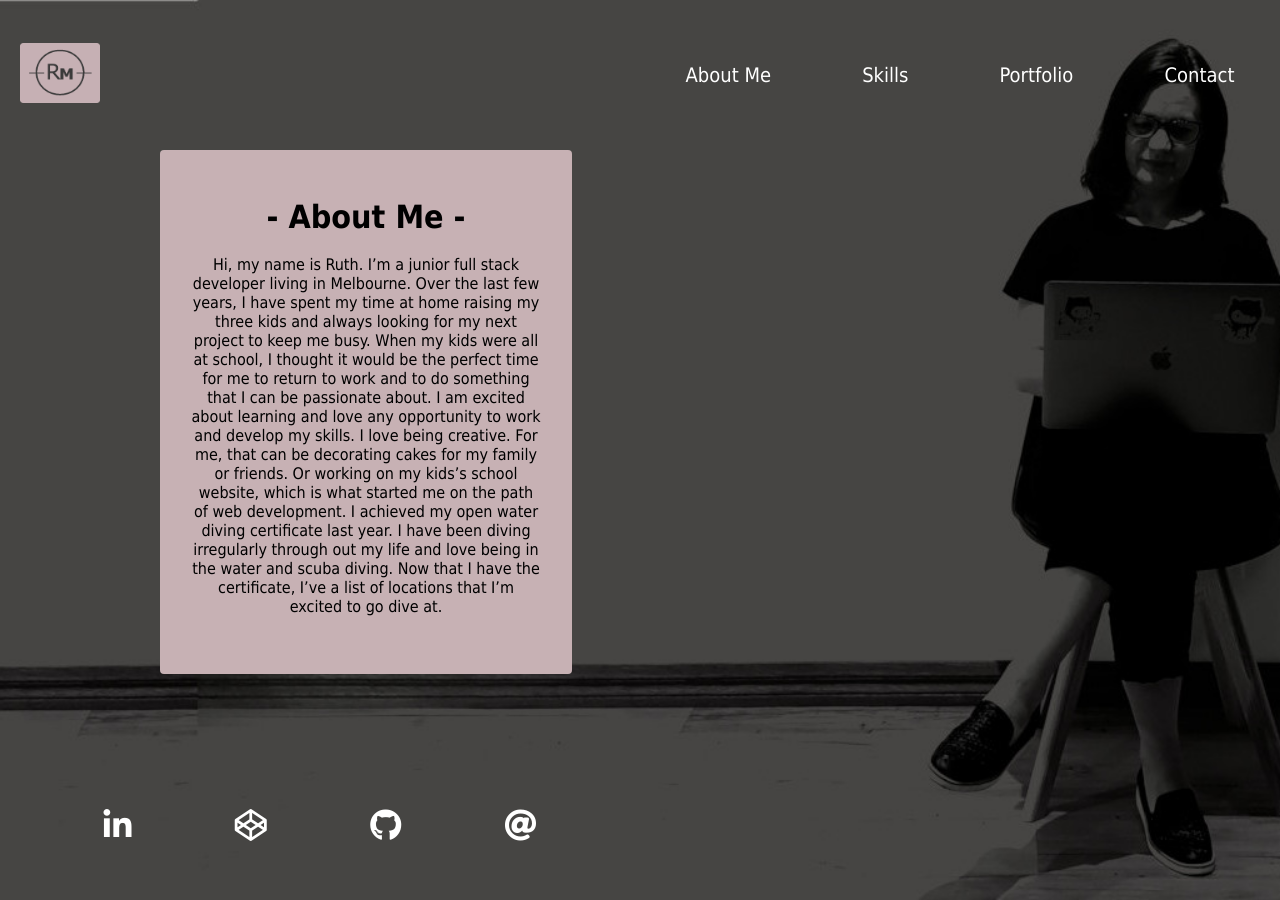
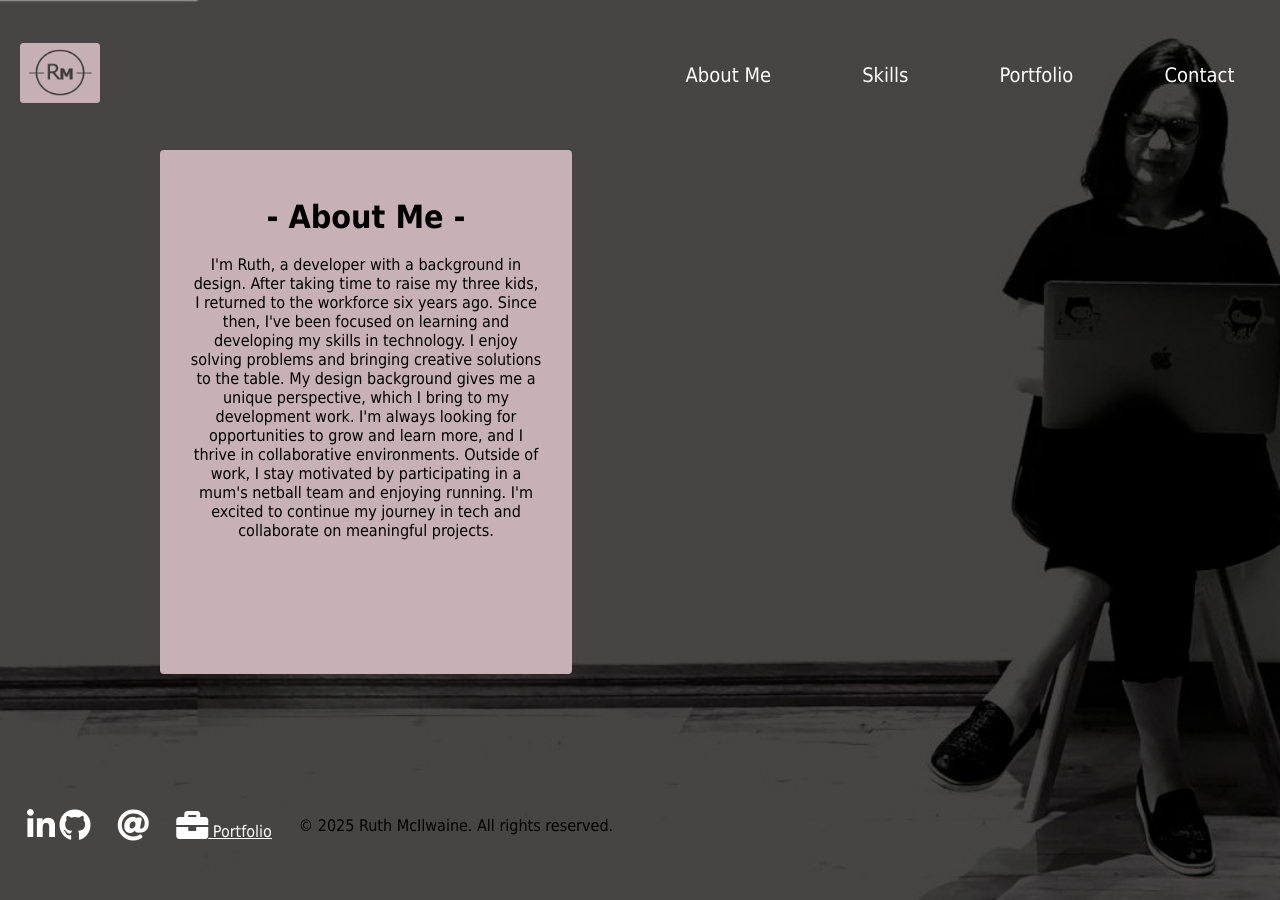
Before and after one commit to ruthmci/ruthmci.github.io, a plain HTML site: page about-me.html in a window 1280 px wide. Drawn offline with Linux system fonts and the light colour scheme.

Commit message:
update about-me

```diff
--- a/about-me.html
+++ b/about-me.html
@@ -46,28 +46,30 @@
       </div>
 
       <div class="footer">
-            <a href="https://www.linkedin.com/feed/" class="link"><i class="fab fa-linkedin-in fa-2x"></i></a>
-            <a href="https://codepen.io/Ruthmc/" class="link"><i class="fab fa-codepen fa-2x"></i></a>
-            <a href="https://github.com/ruthmci" class="link"><i class="fab fa-github fa-2x"></i></a>
-            <a href="contact.html" class="link"><i class="fas fa-at fa-2x"></i></a>
+        <div class="footer-socials">
+            <a href="https://www.linkedin.com/in/ruthmcilwaine" class="link" title="LinkedIn"><i class="fab fa-linkedin-in fa-2x"></i></a>
+            <a href="https://github.com/ruthmci" class="link" title="GitHub"><i class="fab fa-github fa-2x"></i></a>
         </div>
+        <div class="footer-contact">
+          <a href="mailto:ruthmcilwaine@gmail.com" class="link"><i class="fas fa-at fa-2x"></i></a>
 
+        </div>
+        <div class="footer-portfolio">
+            <a href="portfolio.html" class="link" title="My Portfolio"><i class="fas fa-briefcase fa-2x"></i> Portfolio</a>
+        </div>
+        <div class="footer-copyright">
+            <p>&copy; 2025 Ruth McIlwaine. All rights reserved.</p>
+        </div>
+      </div>
       <div class="about-me-container">
           <div class="text-container">
               <span></span>
               <h1><br />- About Me -</h1>
-                <p><br />Hi, my name is Ruth. I’m a junior full stack developer living in Melbourne.
-                    Over the last few years, I have spent my time at home raising my three kids and always looking for
-                    my next project to keep me busy. When my kids were all at school, I thought it would be the perfect
-                    time for me to return to work and to do something that I can be passionate about. I am excited about
-                    learning and love any opportunity to work and develop my skills.
-                    I love being creative. For me, that can be decorating cakes for my family or friends. Or working on
-                    my kids’s school website, which is what started me on the path of web development.
-                    I achieved my open water diving certificate last year. I have been diving irregularly through out my
-                    life and love being in the water and scuba diving. Now that I have the certificate, I’ve a list of
-                    locations that I’m excited to go dive at.
+              <p><br />I'm Ruth, a developer with a background in design. After taking time to raise my three kids, I returned to the workforce six years ago. Since then, I've been focused on learning and developing my skills in technology.
+                I enjoy solving problems and bringing creative solutions to the table. My design background gives me a unique perspective, which I bring to my development work.
+                I'm always looking for opportunities to grow and learn more, and I thrive in collaborative environments. Outside of work, I stay motivated by participating in a mum's netball team and enjoying running.
+                I'm excited to continue my journey in tech and collaborate on meaningful projects.
             </p>
-
         </div>
       </div>
   </div>
```
Lines whose indentation alone changed are shown as unchanged.
